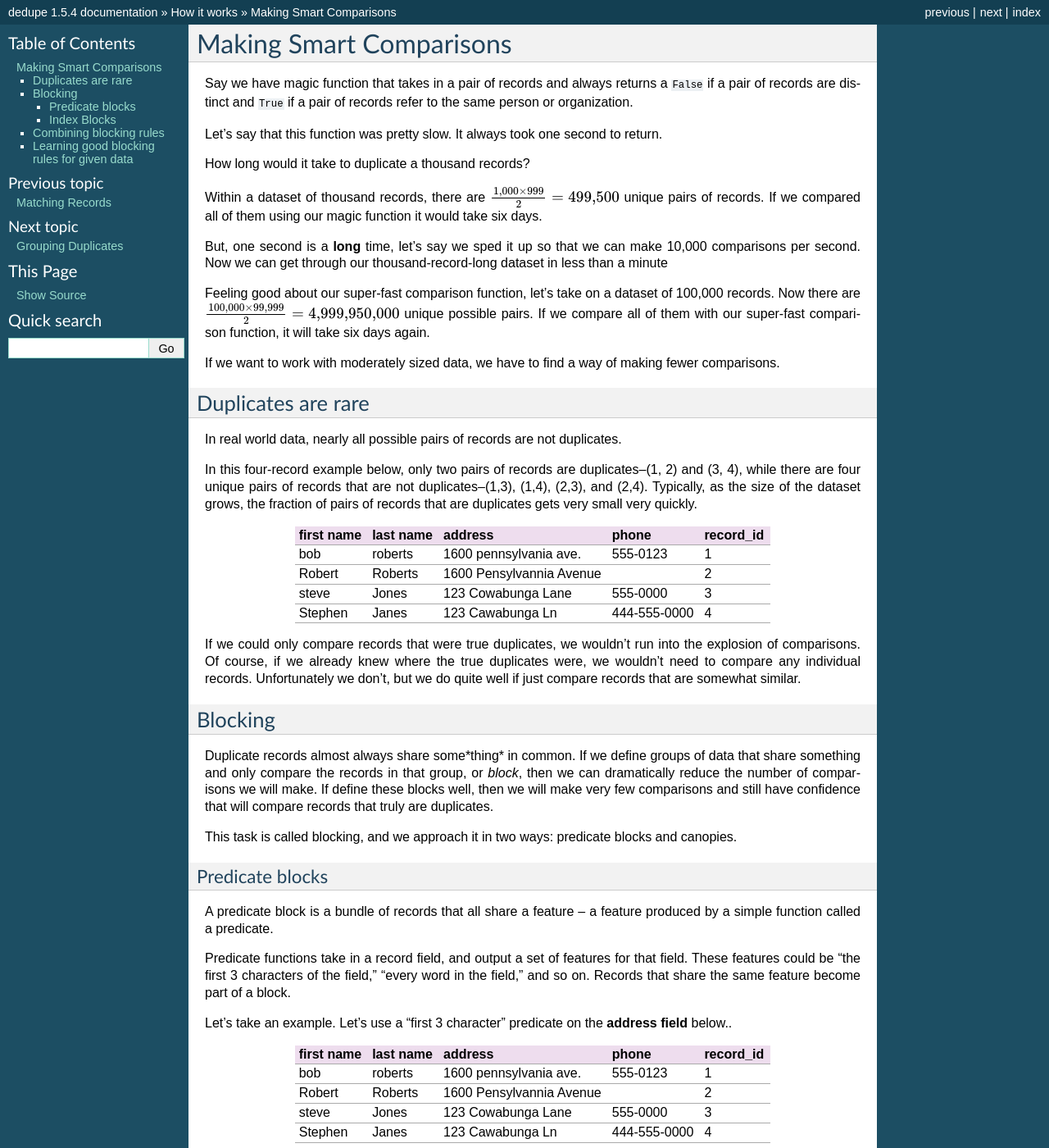
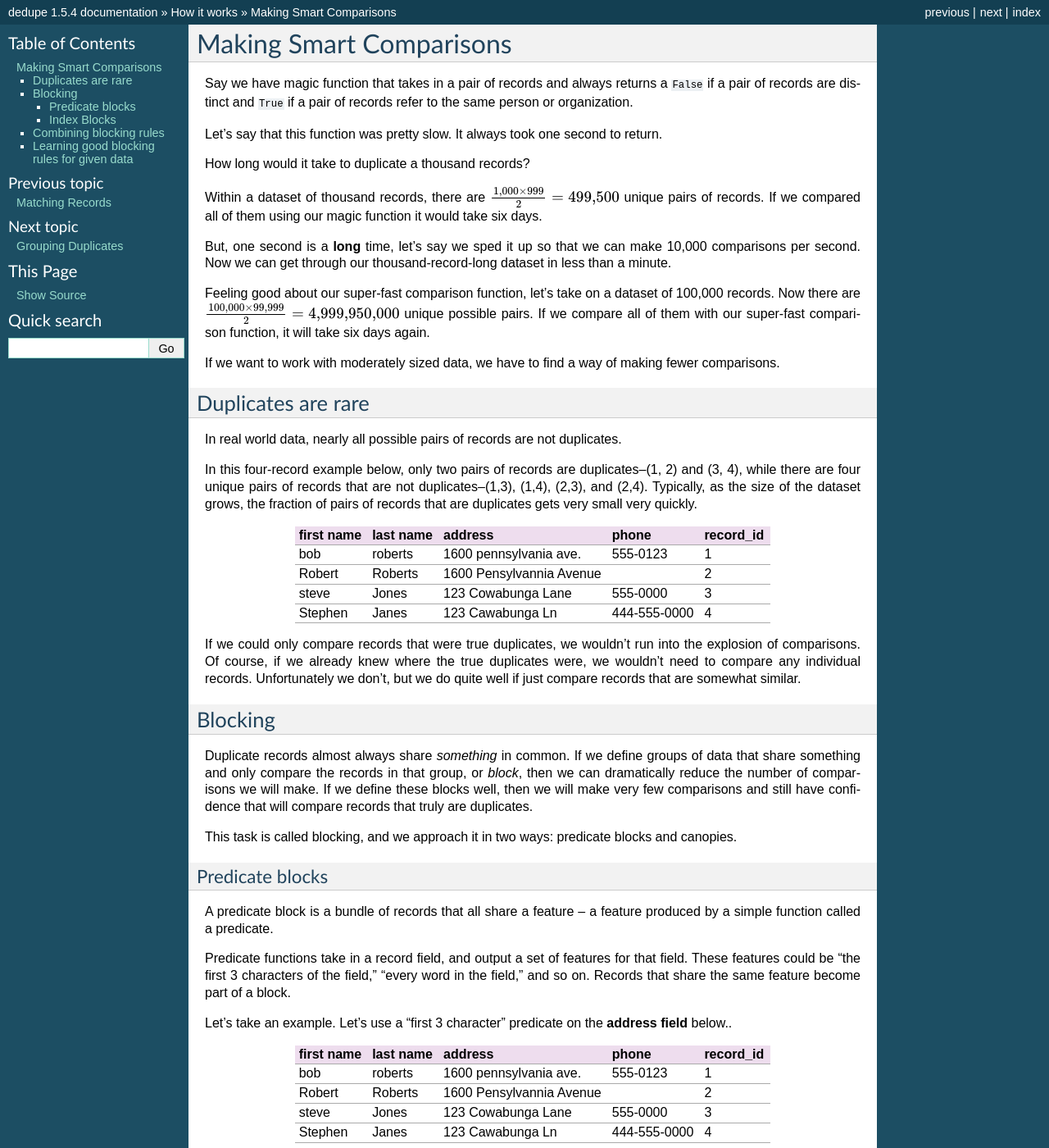
Before and after one commit to dedupeio/dedupe, a Sphinx documentation site: the page built from docs/Making-smart-comparisons.rst, in a window 1280 px wide and 1400 px high. Shown: the whole window at 82% size. Built offline with Sphinx 7.4.7, drawn with Linux system fonts in a browser that asks for light colours; some of the changed text lies outside the part shown.

Commit message:
Update Making-smart-comparisons.rst
A few typo fixes.

```diff
--- a/docs/Making-smart-comparisons.rst
+++ b/docs/Making-smart-comparisons.rst
@@ -17,7 +17,7 @@ compared all of them using our magic function it would take six days.
 
 But, one second is a **long** time, let's say we sped it up so that we
 can make 10,000 comparisons per second. Now we can get through our
-thousand-record-long dataset in less than a minute
+thousand-record-long dataset in less than a minute.
 
 Feeling good about our super-fast comparison function, let's take on a
 dataset of 100,000 records. Now there are
@@ -62,10 +62,10 @@ records that are somewhat similar.
 Blocking
 --------
 
-Duplicate records almost always share some*thing* in common. If we
+Duplicate records almost always share *something* in common. If we
 define groups of data that share something and only compare the records
 in that group, or *block*, then we can dramatically reduce the number of
-comparisons we will make. If define these blocks well, then we will make
+comparisons we will make. If we define these blocks well, then we will make
 very few comparisons and still have confidence that will compare records
 that truly are duplicates.
 
```
Also changed, not shown: other parts of docs/Making-smart-comparisons.rst (+2 -2 lines).
